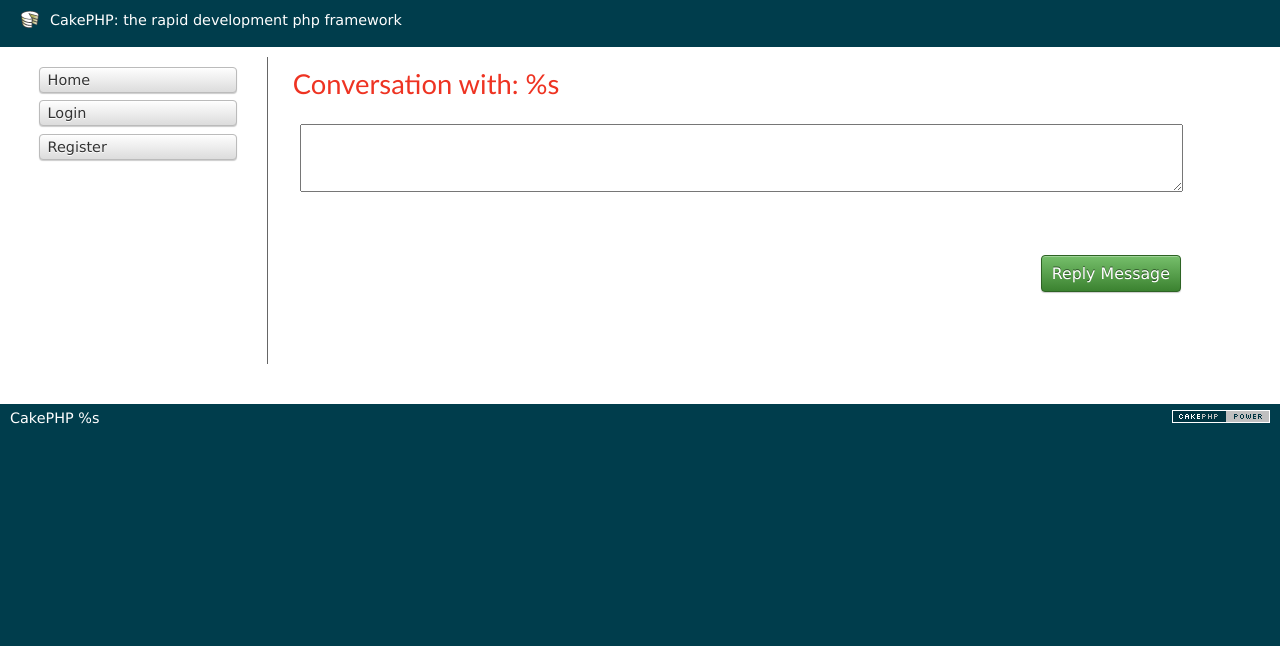
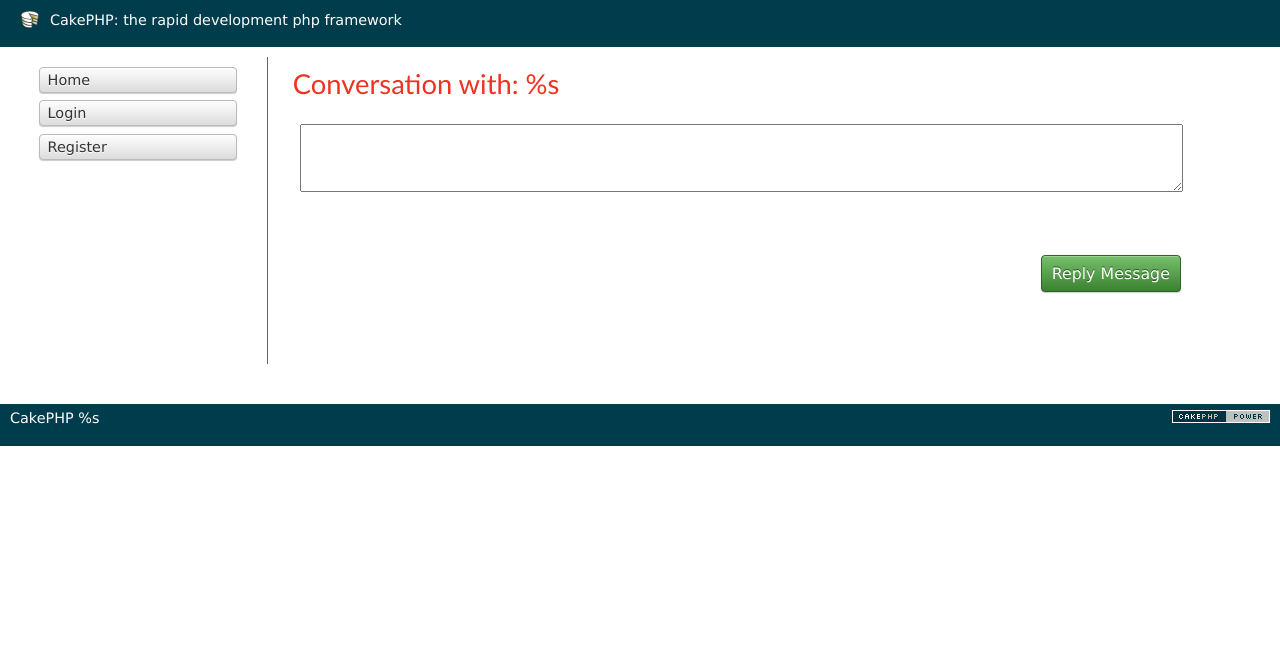
Before and after one commit to paulofdc/message-board, a CakePHP app: the page made by app/View/Threads/view.ctp in a window 1280 px wide. Shown: the top 646 px of the page. Run offline with PHP 8.4 and a stand-in for CakePHP, Linux system fonts and the light colour scheme; the template is opened without the code that fills it, so the values that code supplies are empty; form fields are guessed from the names that the template uses; some libraries are stand-ins or nearby versions.

Commit message:
Change background color

```diff
--- a/app/webroot/css/c-styles.css
+++ b/app/webroot/css/c-styles.css
@@ -1,3 +1,7 @@
+html {
+    background-color: white;
+}
+
 .error-list {
     padding: 0;
     margin: 0;
```
